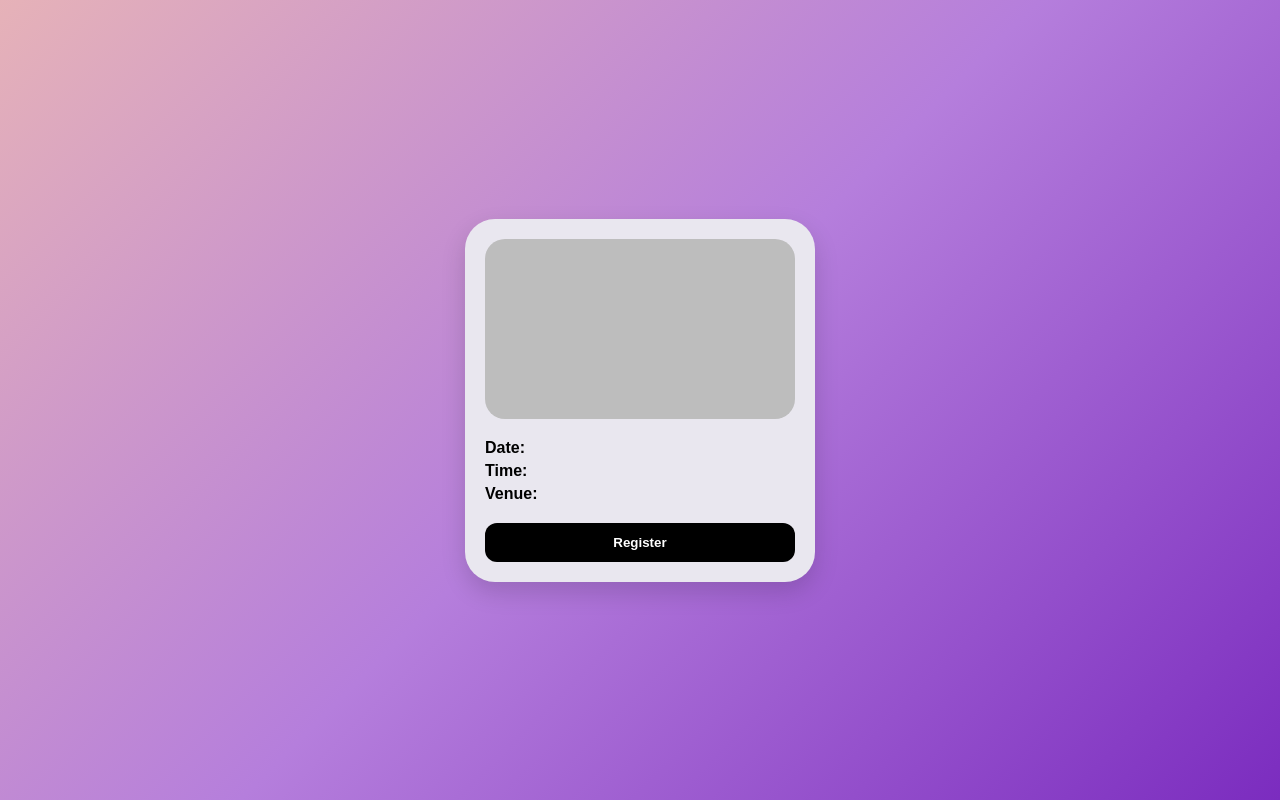
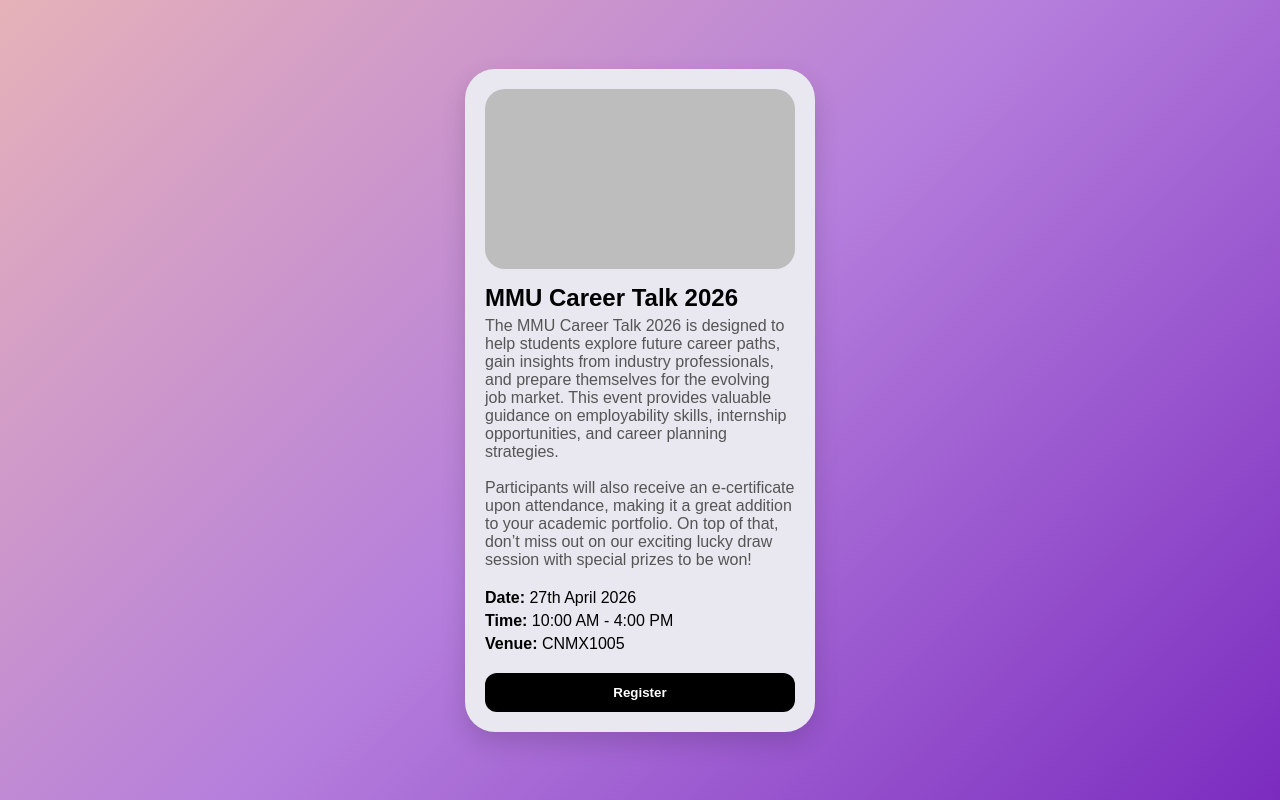
Before and after one commit to tu4nh4nn4h/2610_CSP1123-G005, a Flask app: page /eventregister in a window 1280 px wide. Run offline with Flask 3, Linux system fonts and the light colour scheme.

Commit message:
improving event page

```diff
--- a/templates/EventRegSys.html
+++ b/templates/EventRegSys.html
@@ -13,25 +13,32 @@
 
       <div class="event-image"></div>
 
-      <h2></h2>
-      <p class="desc"></p>
+      <h2>MMU Career Talk 2026</h2>
+
+      <p class="desc">
+        The MMU Career Talk 2026 is designed to help students explore future career paths, gain insights from industry professionals, and prepare themselves for the evolving job market.
+        This event provides valuable guidance on employability skills, internship opportunities, and career planning strategies.
+        <br><br>
+        Participants will also receive an e-certificate upon attendance, making it a great addition to your academic portfolio. On top of that, don’t miss out on our exciting lucky draw session with special prizes to be won!
+      </p>
 
       <div class="details">
-        <p><strong>Date:</strong> <span id="date"></span></p>
-        <p><strong>Time:</strong> <span id="time"></span></p>
-        <p><strong>Venue:</strong> <span id="venue"></span></p>
+        <p><strong>Date:</strong> <span id="date">27th April 2026</span></p>
+        <p><strong>Time:</strong> <span id="time">10:00 AM - 4:00 PM</span></p>
+        <p><strong>Venue:</strong> <span id="venue">CNMX1005</span></p>
       </div>
 
-<a href="{{ url_for('form') }}">
-  <button class="register-btn" type="button">
-    Register
-  </button>
-</a>    </p>
+      <a href="{{ url_for('form') }}">
+        <button class="register-btn" type="button">
+          Register
+        </button>
+      </a>
+
+    </div>
 
   </div>
 
-  <!-- JS -->
-<script src="event.js"></script>
+  <script src="event.js"></script>
 
 </body>
 </html>
```
